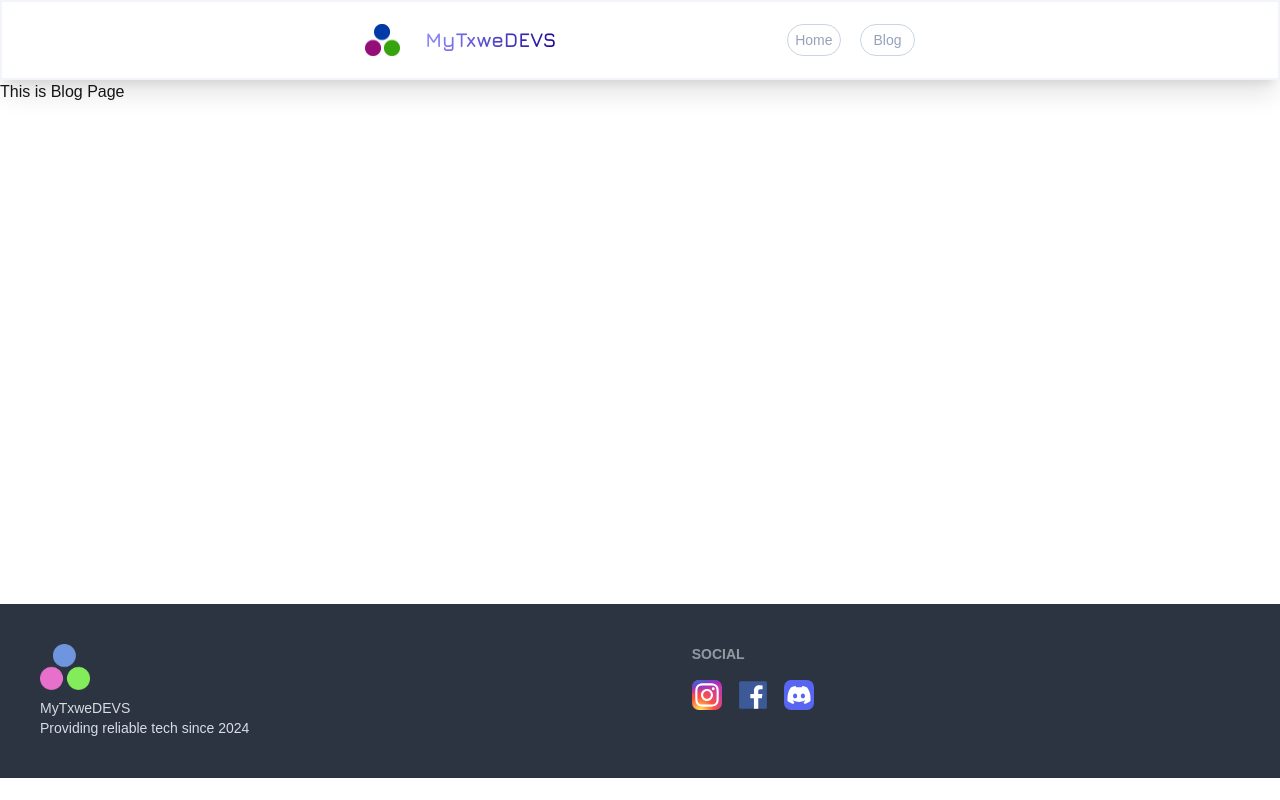
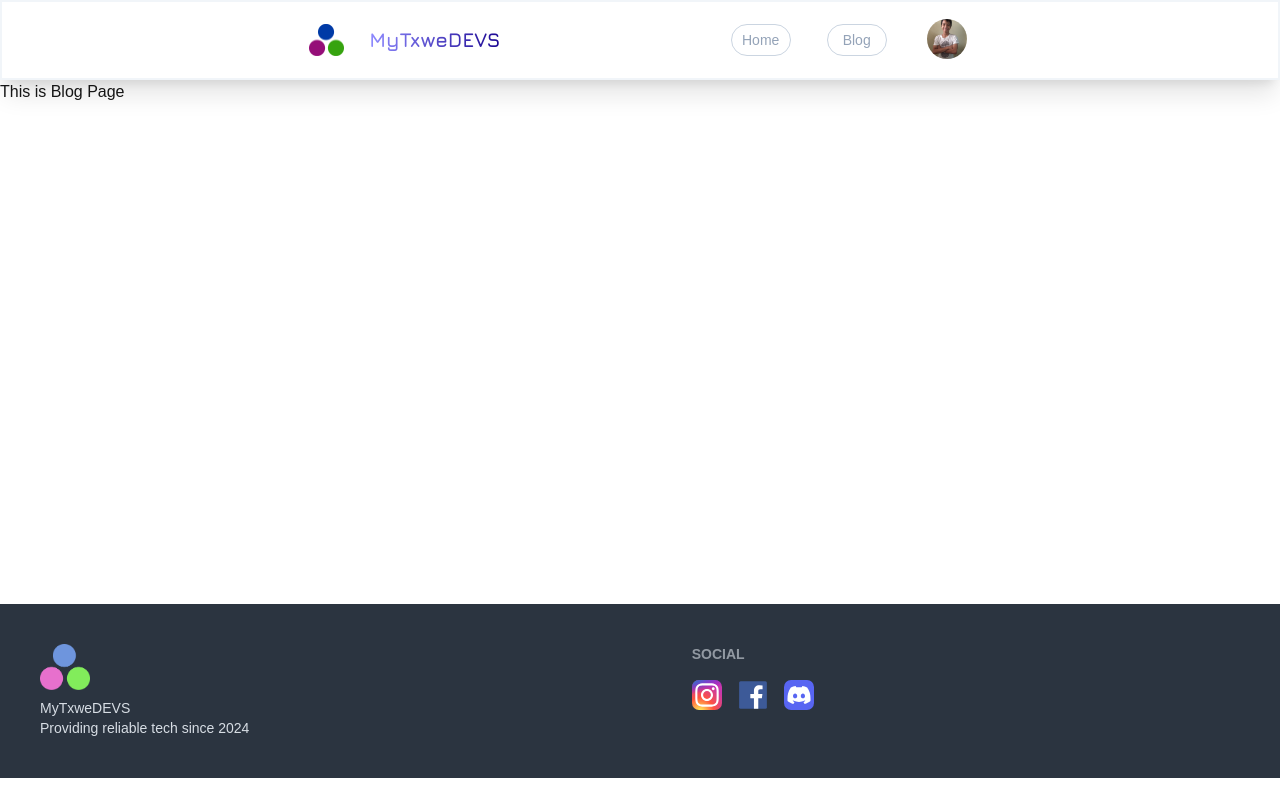
Before and after one commit to MyTxweProgrammit/mytxwedevs, a Next.js app: page /blog in a window 1280 px wide. Built offline with nearby package versions, Linux system fonts and the light colour scheme.

Commit message:
alpha-1.2.0 (Add Header Feature)

```diff
--- /dev/null
+++ b/app/blog/layout.js
@@ -0,0 +1,18 @@
+import "../globals.css";
+
+export const metadata = {
+  title: "MyTxweDEVS - Blog",
+};
+
+export default function RootLayout({ children }) {
+  return (
+    <html lang="en">
+      <head>
+        <link rel="icon" href="/logo_dark.png"/>
+      </head>
+      <body>
+        {children}
+      </body>
+    </html>
+  );
+}
--- /dev/null
+++ b/app/components/AdBanner.js
@@ -0,0 +1,26 @@
+'use client'
+import { useEffect } from "react";
+
+export default function AdBanner({
+    dataAdSlot,
+    dataAdFormat,
+    dataFullWidthResponsive
+}) {
+    useEffect(() => {
+        try {
+            ((window.adsbygoogle = window.adsbygoogle || []).push({}))
+        } catch(error) {
+            console.log(error.message);
+        }
+    }, []);
+    return (
+        <ins
+            className="adsbygoogle block border-2 border-red-500"
+            data-ad-client="ca-pub-5211508376773772"
+            data-ad-slot={ dataAdSlot }
+            data-ad-format={ dataAdFormat }
+            data-full-width-responsive={ dataFullWidthResponsive.toString() }
+        >
+        </ins>
+    )
+}
--- /dev/null
+++ b/app/components/Adsense.js
@@ -0,0 +1,12 @@
+import Script from "next/script";
+
+export default function Adsense({ pId }) {
+    return (
+        <Script
+            async
+            src={ `https://pagead2.googlesyndication.com/pagead/js/adsbygoogle.js?client=ca-pub-${pId}` }
+            crossOrigin="anonymous"
+            strategy="afterInteractive"
+        />
+    )
+}
--- a/app/components/Header.js
+++ b/app/components/Header.js
@@ -1,21 +1,41 @@
 import Image from "next/image";
 import Link from "next/link"
 import logo_light from "../../public/logo_light.png";
+import admin from "../../public/handsome.jpg";
 
 export default function Blog() {
     return (
         <div className="w-full center max-[450px]:pt-[20px] sticky top-0">
             <div className="border-2 border-slate-100 w-full h-20 shadow-xl center gap-[20%] bg-white
-            max-[450px]:w-[220px] max-[450px]:h-16 max-[450px]:rounded-[30px] max-[450px]:gap-[10%]">
+            max-[450px]:w-[80%] max-[450px]:h-16 max-[450px]:rounded-[30px] max-[450px]:gap-[5%]">
                 <div className="flex gap-[15%] items-center">
                     <Image src={logo_light} width={35} height={35} alt="MyTxweDEVS's Logo"/>
                     <div className="bg-gradient-to-r from-[#8F8BFF] to-[#1D0994] bg-clip-text">
                         <p className="max-[450px]:hidden font-Jura text-xl font-bold text-transparent">MyTxweDEVS</p>
                     </div>
                 </div>
-                <div className="flex gap-[15%]">
+                <div className="flex items-center gap-[15%] max-[450px]:gap-[7%]">
                     <Link href="/" className="btn-header">Home</Link>
                     <Link href="/blog" className="btn-header">Blog</Link>
+                    <div className="dropdown dropdown-end">
+                        <div tabIndex={0} role="button" className="btn btn-ghost btn-circle avatar">
+                            <div className="w-10 rounded-full">
+                                <Image alt="Tailwind CSS Navbar component" src={admin} />
+                            </div>
+                        </div>
+                        <ul
+                            tabIndex={0}
+                            className="border-[1px] border-slate-300 shadow-xl menu menu-sm dropdown-content bg-base-100 rounded-box z-[1] mt-3 w-52 p-2 shadow">
+                            <li>
+                                <Link href="/" className="justify-between">
+                                    Dark Mode
+                                    <span className="badge badge-primary">New</span>
+                                </Link>
+                            </li>
+                            <li><Link href="/">Analysis</Link></li>
+                            <li><Link href="/">About Us</Link></li>
+                        </ul>
+                    </div>
                 </div>
             </div>
         </div>
--- a/app/globals.css
+++ b/app/globals.css
@@ -25,6 +25,12 @@ body {
   @apply flex items-center justify-center;
 }
 
+.border-test {
+  @apply border-2 border-red-500;
+}
+
 .btn-header {
-  @apply border-[1px] border-slate-300 text-sm rounded-2xl w-16 h-8 text-slate-400 center;
+  @apply border-[1px] border-slate-300 text-sm rounded-2xl w-24 h-8 text-slate-400 center
+  duration-300 hover:bg-black hover:text-slate-50 hover:border-0 hover:scale-110
+  max-[450px]:w-20;
 }
--- a/app/layout.js
+++ b/app/layout.js
@@ -1,5 +1,6 @@
 import localFont from "next/font/local";
 import "./globals.css";
+import Adsense from "./components/Adsense";
 
 const geistSans = localFont({
   src: "./fonts/GeistVF.woff",
@@ -22,8 +23,7 @@ export default function RootLayout({ children }) {
   return (
     <html lang="en">
       <head>
-        <script async src="https://pagead2.googlesyndication.com/pagead/js/adsbygoogle.js?client=ca-pub-5211508376773772"
-        crossOrigin="anonymous"></script>
+        <Adsense pId="5211508376773772"/>
         <link rel="icon" href="/logo_dark.png"/>
       </head>
       <body className={`${geistSans.variable} ${geistMono.variable} antialiased`} >
--- a/app/page.js
+++ b/app/page.js
@@ -1,11 +1,13 @@
 import Header from "./components/Header";
-import Footer from "./components/Footer"
+import Footer from "./components/Footer";
+import AdBanner from "./components/AdBanner";
 
 export default function Home() {
   return (
     <div>
       <Header />
       Hello World
+      {/* <AdBanner dataAdFormat="auto" dataFullWidthResponsive={ true } dataAdSlot="7243822971"/> */}
       <Footer/>
     </div>
   );
```
Also changed, not shown: public/handsome.jpg (added), 1 other file (tests, documents, lock files or other folders).
